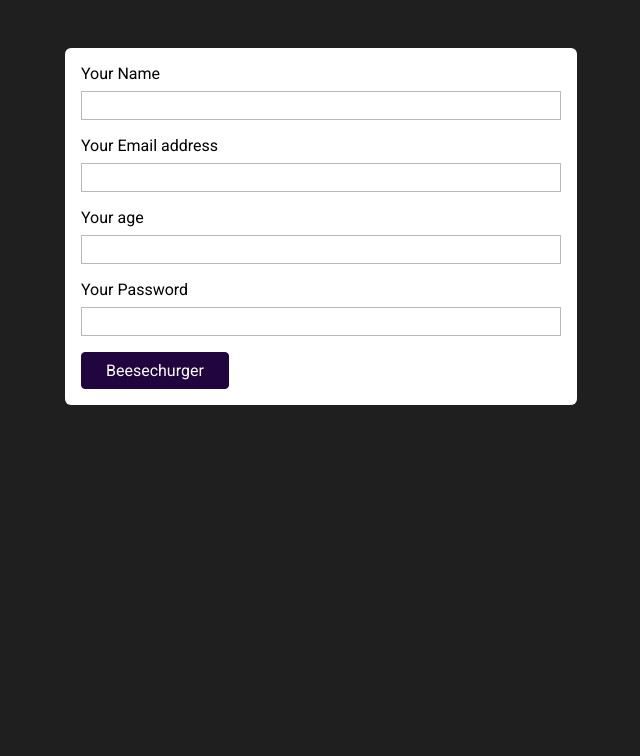
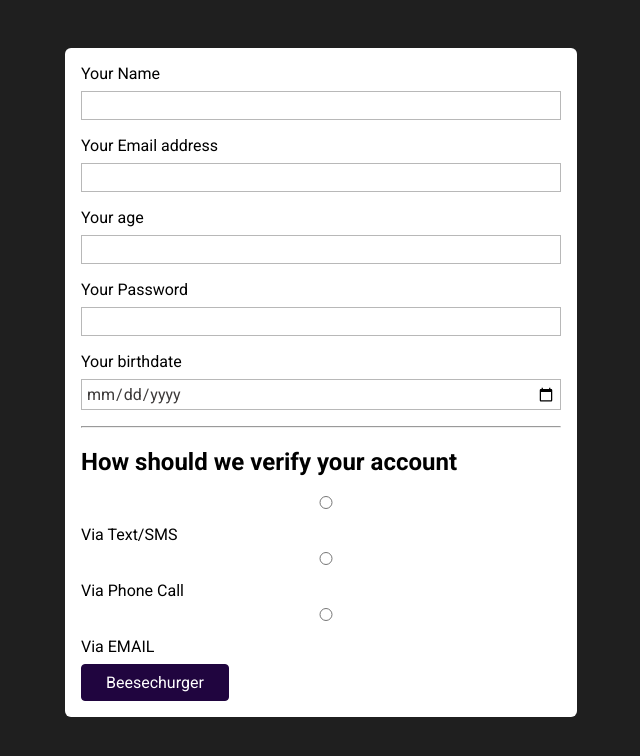
Before and after one commit to B0rad/forms-page, a plain HTML site: page index.html in a window 1280 px wide. Shown: the whole page, without its empty margins (319-959 px from the left). Drawn offline with Linux system fonts and the light colour scheme.

Commit message:
more small changes

```diff
--- a/index.html
+++ b/index.html
@@ -19,9 +19,24 @@
       <label for="useremail">Your Email address</label>
       <input type="email" name="user-email" id="useremail" />
       <label for="userage">Your age</label>
-      <input type="number" step= "1" name="user-age" id="userage">
+      <input type="number" step="1" name="user-age" id="userage" />
       <label for="userpassword">Your Password</label>
-      <input type="password" name="user-password" id="userpassword">
+      <input type="password" name="user-password" id="userpassword" />
+      <label for="userdate">Your birthdate</label>
+      <input type="date" name="userdate" id="user-date" />
+      <hr />
+      <h2>How should we verify your account</h2>
+      <input
+        type="radio"
+        name="verify"
+        id="verify-text-message"
+        value="text-message"
+      />
+      <label for="verify-text-message">Via Text/SMS</label>
+      <input type="radio" name="verify" id="verify-phone" value="phone" />
+      <label for="verify-phone">Via Phone Call</label>
+      <input type="radio" name="verify" id="verify-email" value="email" />
+      <label for="verify-email">Via EMAIL</label>
       <button>Beesechurger</button>
     </form>
   </body>
```
